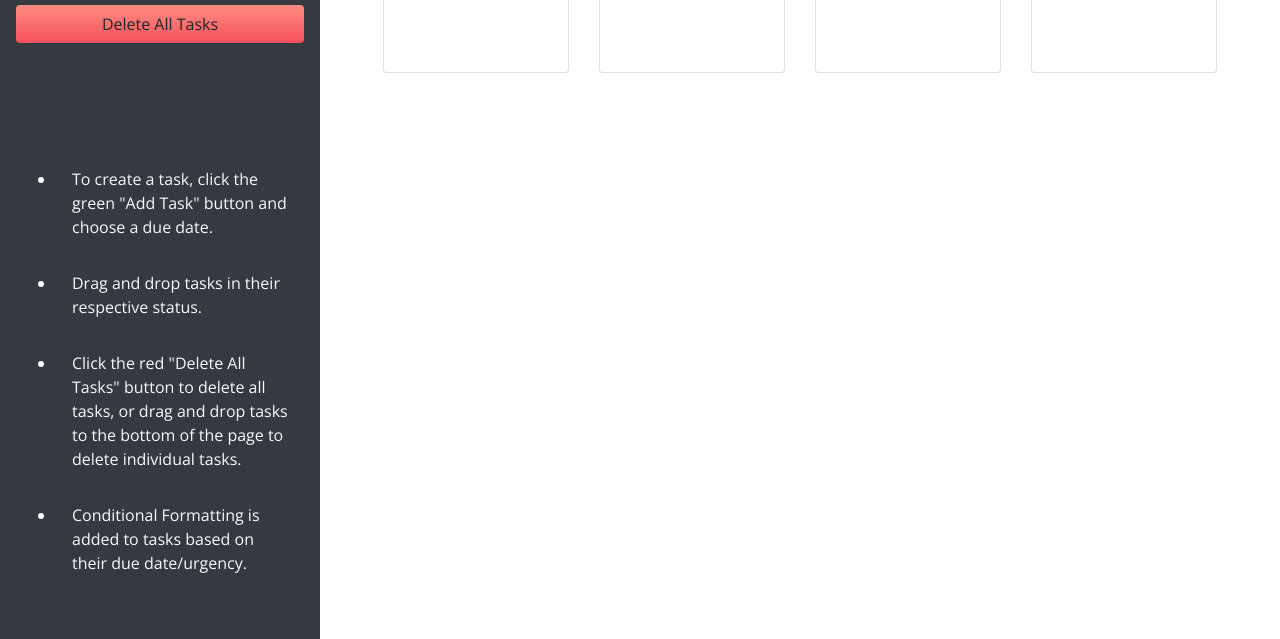
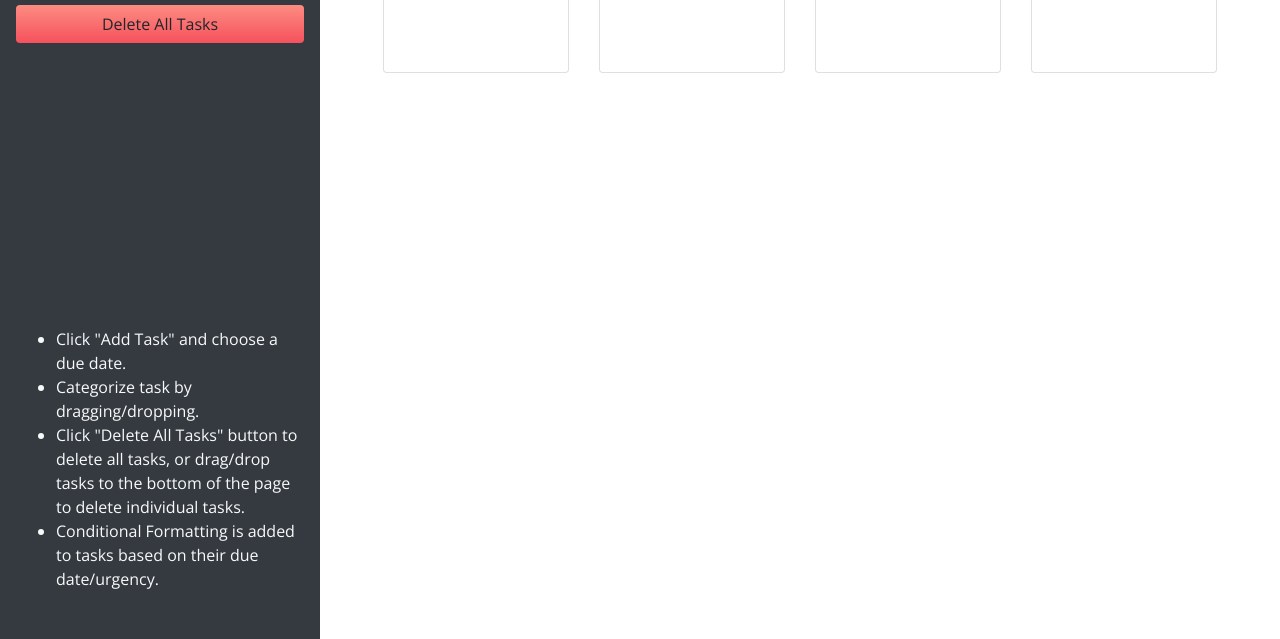
Before and after one commit to fdeaquino/taskmaster-pro, a plain HTML site: page index.html in a window 1280 px wide. Shown: the part 161-800 px from the top of the page. Drawn offline with nearby package versions, Linux system fonts and the light colour scheme; a web font is replaced by a local one.

Commit message:
updated instructions

```diff
--- a/index.html
+++ b/index.html
@@ -30,10 +30,10 @@
       <span class="oi oi-task display-1 text-center mb-2 d-none d-lg-block mt-auto"></span>
       <p class="d-none d-lg-block">
         <ul>
-        <li class="p-3">To create a task, click the green "Add Task" button and choose a due date.</li>
-        <li class="p-3">Drag and drop tasks in their respective status.</li>
-        <li class="p-3">Click the red "Delete All Tasks" button to delete all tasks, or drag and drop tasks to the bottom of the page to delete individual tasks.</li>
-        <li class="p-3">Conditional Formatting is added to tasks based on their due date/urgency.</li>
+        <li class="p-.5">Click "Add Task" and choose a due date.</li>
+        <li class="p-.5">Categorize task by dragging/dropping.</li>
+        <li class="p-.5">Click "Delete All Tasks" button to delete all tasks, or drag/drop tasks to the bottom of the page to delete individual tasks.</li>
+        <li class="p-.5">Conditional Formatting is added to tasks based on their due date/urgency.</li>
       </ul>
       </p>
     </header>
```
